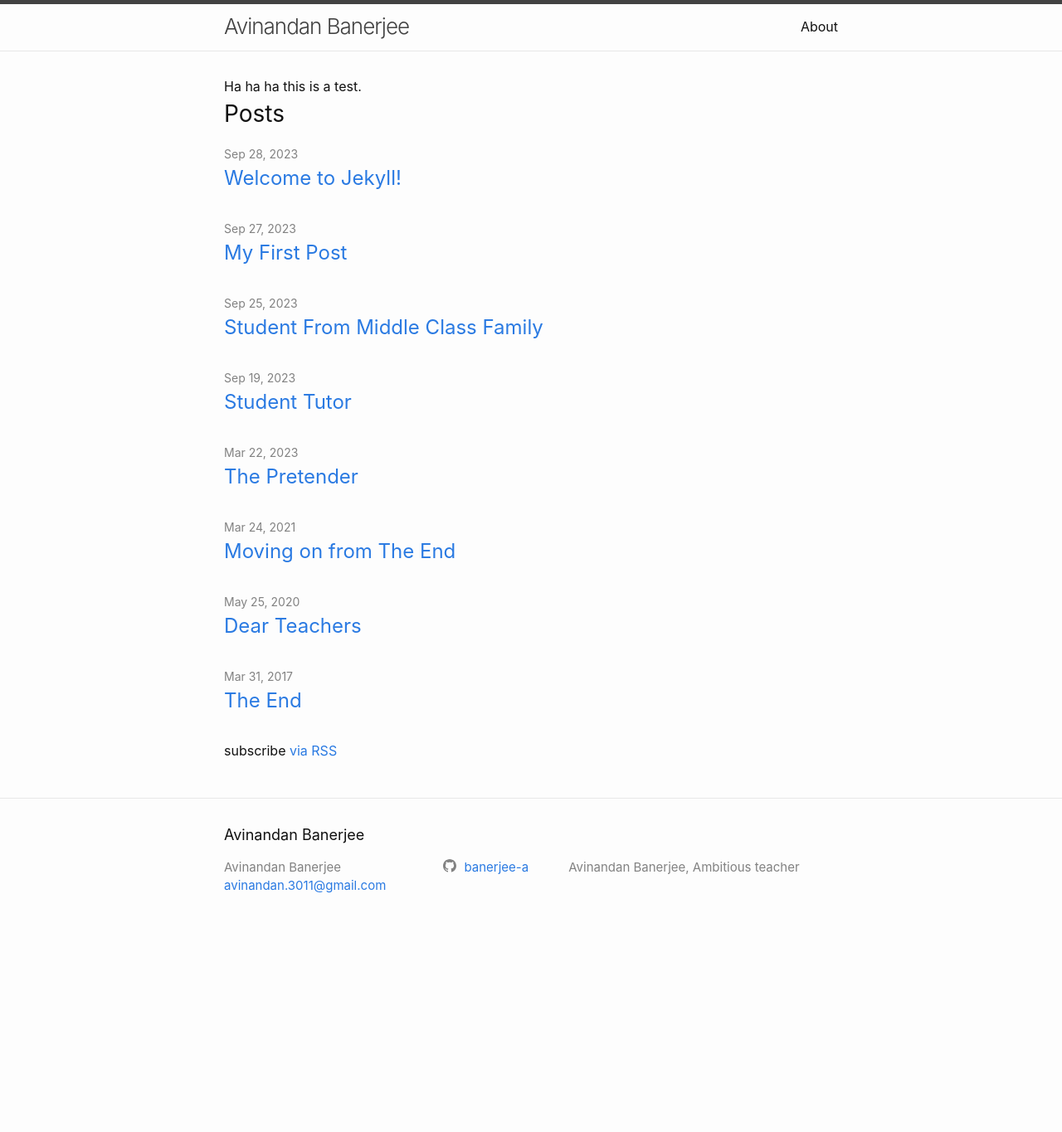
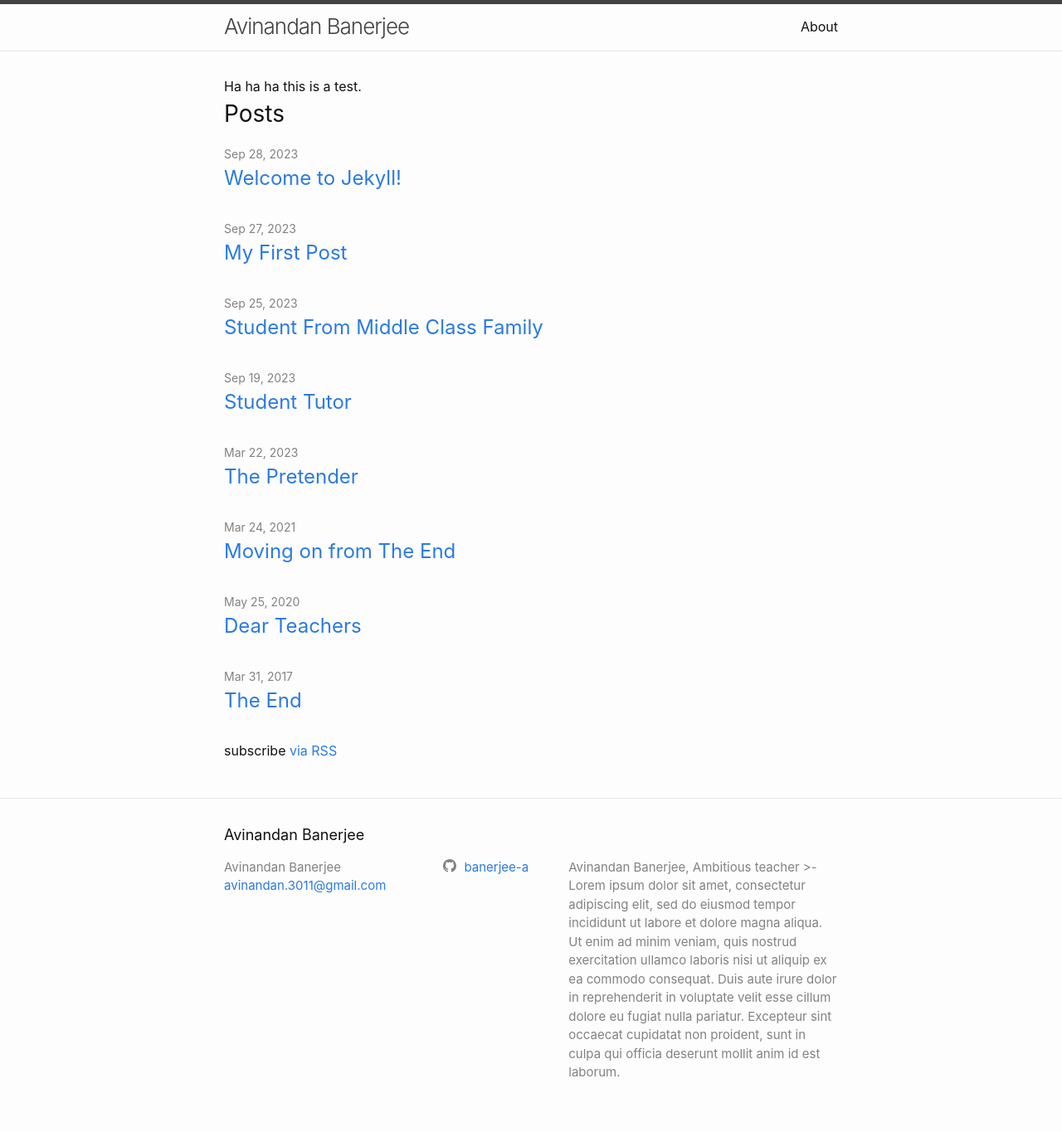
Before and after one commit to banerjee-a/banerjee-a.github.io, a Jekyll site: the page built from index.markdown, in a window 1280 px wide. Shown: the whole page at 83% size. Built offline with Jekyll 4.4.1, drawn with Linux system fonts in a browser that asks for light colours; before the commit the page ends 1140 px from its top, so only the background shows below that.

Commit message:
Update _config.yml

```diff
--- a/_config.yml
+++ b/_config.yml
@@ -26,6 +26,10 @@ description: # >- this means to ignore newlines until "baseurl:"
 # Google search results) and in your feed.xml site description.
   Avinandan Banerjee,
   Ambitious teacher
+  >- Lorem ipsum dolor sit amet, consectetur adipiscing elit, sed do eiusmod tempor incididunt ut labore et dolore magna aliqua.
+  Ut enim ad minim veniam, quis nostrud exercitation ullamco laboris nisi ut aliquip ex ea commodo consequat.
+  Duis aute irure dolor in reprehenderit in voluptate velit esse cillum dolore eu fugiat nulla pariatur.
+  Excepteur sint occaecat cupidatat non proident, sunt in culpa qui officia deserunt mollit anim id est laborum.
 baseurl: "" # the subpath of your site, e.g. /blog
 url: "https://banerjee-a.github.io" # the base hostname & protocol for your site, e.g. http://example.com
 github_username:  banerjee-a
```
